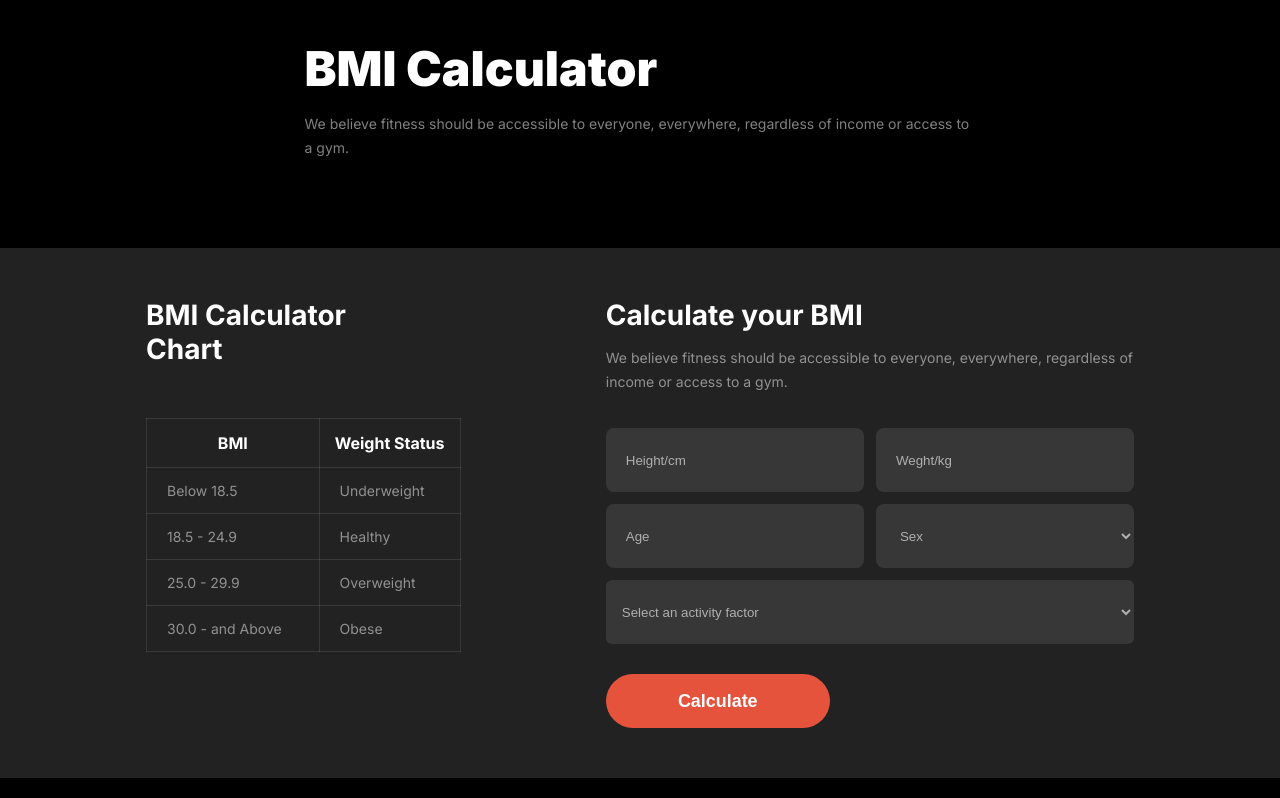
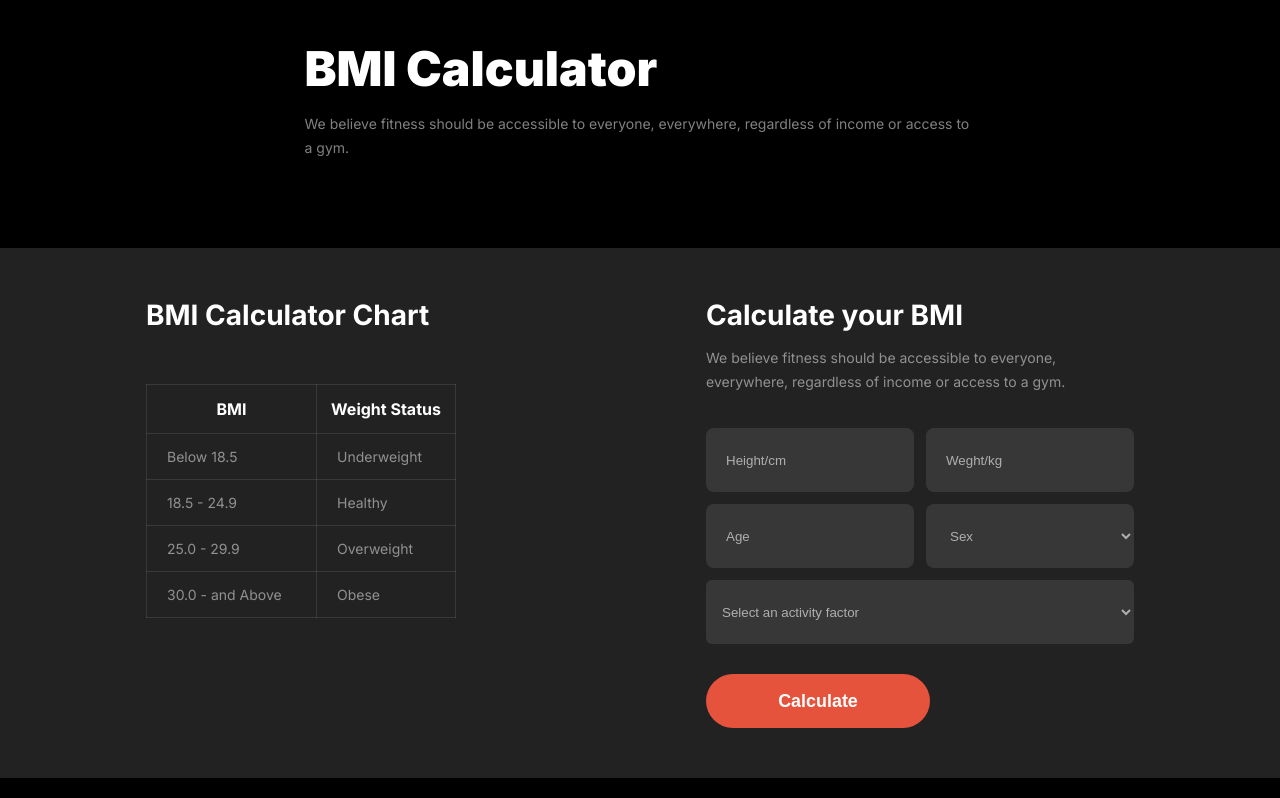
Before and after one commit to AnsarulIslam10/Assignment-2, a plain HTML site: page index.html in a window 1280 px wide. Shown: the part 1785-2583 px from the top of the page. Drawn offline with Linux system fonts and the light colour scheme; a web font is replaced by a local one.

Commit message:
fixed bmi chart table width

```diff
--- a/style.css
+++ b/style.css
@@ -320,18 +320,14 @@ header {
     color: white;
 }
 
-.bmi-chart {
-    color: white;
-}
-
 .bmi-chart h2 {
     font-size: 1.75rem;
+    width: 310px;
     margin-bottom: 52px;
 }
 
 table {
-    width: 310px;
-    width: 150%;
+    width: 100%;
     height: 216px;
     border-collapse: collapse;
 }
```
